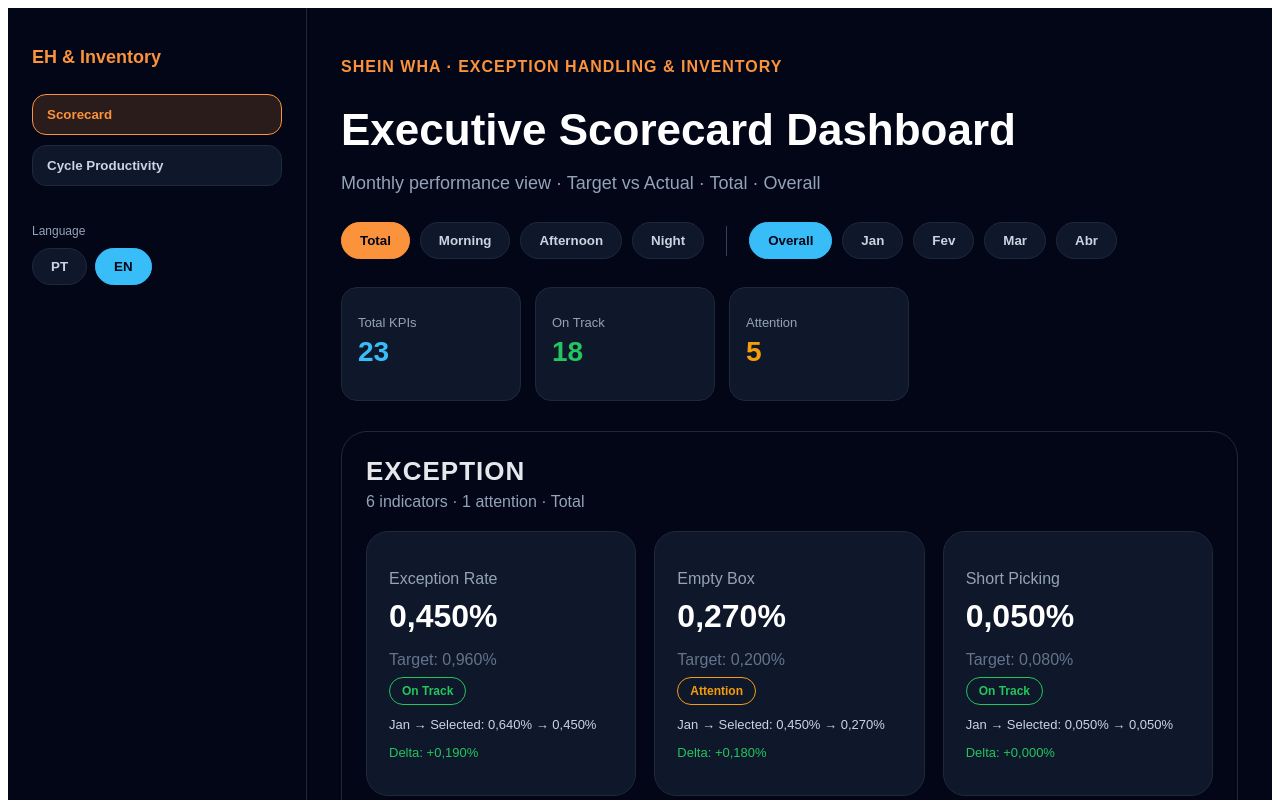
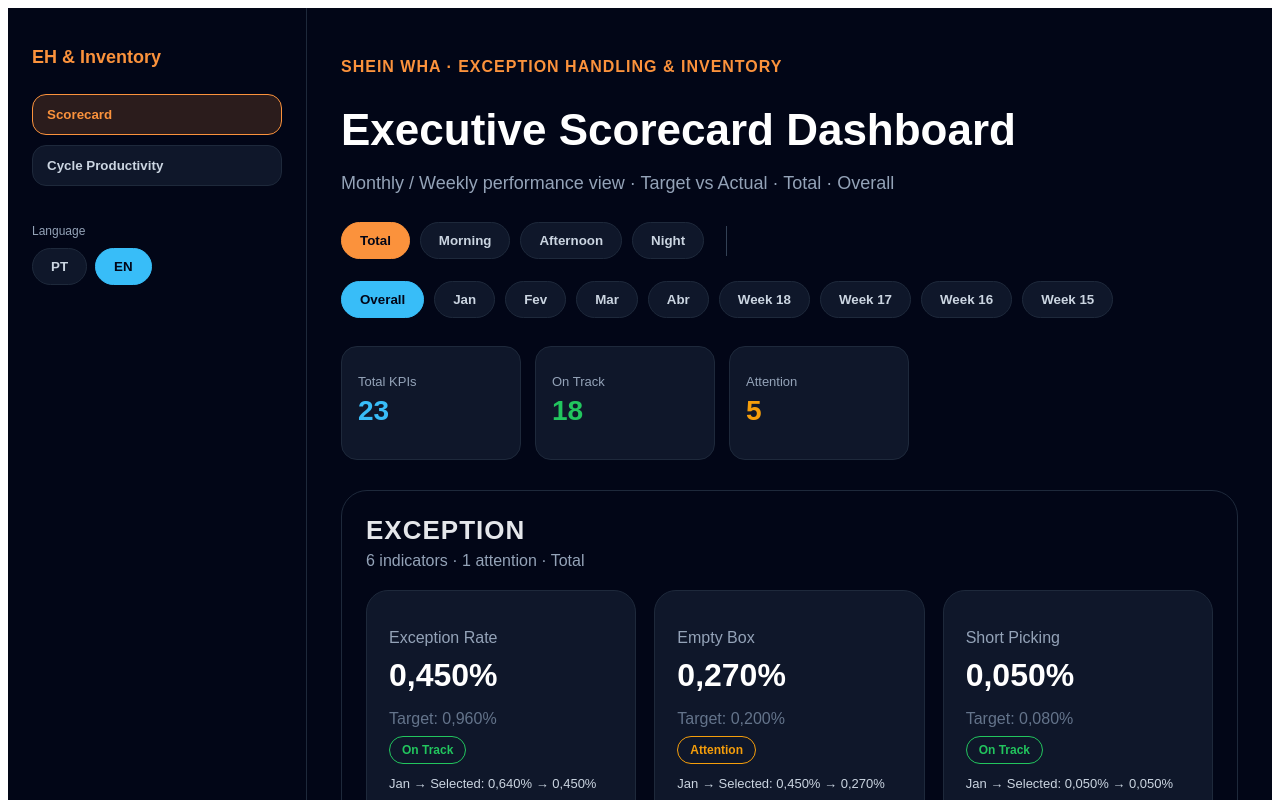
Before and after one commit to gabrielmedinaleite-hue/exception-handling-dashboard, a Next.js app: page / in a window 1280 px wide. Shown: the top 800 px of the page. Built offline with nearby package versions, Linux system fonts and the light colour scheme.

Commit message:
Update page.js

```diff
--- a/app/page.js
+++ b/app/page.js
@@ -69,22 +69,50 @@ const productivityRows = [
 
 const clusters = ["EXCEPTION", "HANDOVER", "SLA", "LOST", "INVENTORY", "TICKET"];
 const shifts = ["Total", "Morning", "Afternoon", "Night"];
+
 const months = [
   { key: "overall", label: "Overall" },
   { key: "jan", label: "Jan" },
   { key: "feb", label: "Fev" },
   { key: "mar", label: "Mar" },
   { key: "apr", label: "Abr" },
+  { key: "w18", label: "Week 18" },
+  { key: "w17", label: "Week 17" },
+  { key: "w16", label: "Week 16" },
+  { key: "w15", label: "Week 15" },
 ];
+
+const weeklyKeys = ["w18", "w17", "w16", "w15"];
+
+function getWeeklyValue(data, selectedMonth) {
+  const start = data.mar ?? data.overall ?? 0;
+  const end = data.apr ?? data.overall ?? 0;
+
+  const weeklyMap = {
+    w15: start,
+    w16: start + (end - start) * 0.33,
+    w17: start + (end - start) * 0.66,
+    w18: end,
+  };
+
+  return Number(weeklyMap[selectedMonth].toFixed(3));
+}
 
 function getEffectiveMonth(kpi, selectedMonth) {
   if (selectedMonth === "overall") return "overall";
+  if (weeklyKeys.includes(selectedMonth)) return selectedMonth;
   return kpi.cluster === "LOST" ? "mar" : selectedMonth;
 }
 
 function buildKpisByShift(shift, selectedMonth) {
   return baseKpis.map((item) => {
     const monthKey = getEffectiveMonth(item, selectedMonth);
+    const shiftData = item.shifts[shift];
+
+    const value = weeklyKeys.includes(monthKey)
+      ? getWeeklyValue(shiftData, monthKey)
+      : shiftData[monthKey];
+
     return {
       title: item.title,
       cluster: item.cluster,
@@ -93,8 +121,8 @@ function buildKpisByShift(shift, selectedMonth) {
       direction: item.direction,
       selectedMonth,
       effectiveMonth: monthKey,
-      value: item.shifts[shift][monthKey],
-      ...item.shifts[shift],
+      value,
+      ...shiftData,
     };
   });
 }
@@ -125,14 +153,14 @@ function getColor(status) {
 }
 
 function fmt(value) {
-  return `${value.toLocaleString("pt-BR", {
-    minimumFractionDigits: value < 1 ? 3 : 2,
-    maximumFractionDigits: value < 1 ? 3 : 2,
+  return `${Number(value || 0).toLocaleString("pt-BR", {
+    minimumFractionDigits: Number(value) < 1 ? 3 : 2,
+    maximumFractionDigits: Number(value) < 1 ? 3 : 2,
   })}%`;
 }
 
 function fmtNumber(value) {
-  return value.toLocaleString("pt-BR");
+  return Number(value || 0).toLocaleString("pt-BR");
 }
 
 function deltaValue(item) {
@@ -147,7 +175,7 @@ const dictionary = {
     onTrack: "On Track",
     attention: "Attention",
     dashboardTitle: "Executive Scorecard Dashboard",
-    dashboardSubtitle: "Monthly performance view · Target vs Actual",
+    dashboardSubtitle: "Monthly / Weekly performance view · Target vs Actual",
     productivityTitle: "Cycle Productivity",
     productivitySubtitle: "Productivity ranking by checker · Total counted locations",
     totalLocations: "Total Locations Counted",
@@ -168,7 +196,7 @@ const dictionary = {
     onTrack: "On Track",
     attention: "Attention",
     dashboardTitle: "Dashboard Executivo de Indicadores",
-    dashboardSubtitle: "Visão mensal · Meta vs Real",
+    dashboardSubtitle: "Visão mensal / semanal · Meta vs Real",
     productivityTitle: "Produtividade Ciclo",
     productivitySubtitle: "Ranking de produtividade por checker · Soma total de posições contadas",
     totalLocations: "Total de Posições Contadas",
@@ -270,7 +298,12 @@ function FilterBar({ selectedShift, setSelectedShift, selectedMonth, setSelected
 
       <div style={{ display: "flex", gap: "10px", flexWrap: "wrap" }}>
         {months.map((month) => (
-          <Button key={month.key} active={selectedMonth === month.key} onClick={() => setSelectedMonth(month.key)} color="#38bdf8">
+          <Button
+            key={month.key}
+            active={selectedMonth === month.key}
+            onClick={() => setSelectedMonth(month.key)}
+            color={weeklyKeys.includes(month.key) ? "#22c55e" : "#38bdf8"}
+          >
             {month.label}
           </Button>
         ))}
@@ -326,7 +359,7 @@ function ScorecardPage({ kpis, selectedShift, setSelectedShift, selectedMonth, s
             <h2 style={clusterTitle}>{cluster}</h2>
             <p style={clusterSubtitle}>
               {clusterKpis.length} indicators · {clusterAttention} attention · {selectedShift}
-              {cluster === "LOST" && selectedMonth !== "overall" ? " · Result based on Mar (M-2)" : ""}
+              {cluster === "LOST" && selectedMonth !== "overall" && !weeklyKeys.includes(selectedMonth) ? " · Result based on Mar (M-2)" : ""}
             </p>
 
             <div style={{ display: "grid", gridTemplateColumns: "repeat(auto-fit,minmax(235px,1fr))", gap: "18px", marginTop: "20px" }}>
@@ -544,10 +577,10 @@ function KpiModal({ selectedKpi, chartShift, setChartShift, close }) {
         <ResponsiveContainer width="100%" height={420}>
           <LineChart
             data={[
-              { month: "Jan", value: selectedKpi.jan, target: selectedKpi.target },
-              { month: "Fev", value: selectedKpi.feb, target: selectedKpi.target },
-              { month: "Mar", value: selectedKpi.mar, target: selectedKpi.target },
-              { month: "Abr", value: selectedKpi.apr, target: selectedKpi.target },
+              { month: "Week 15", value: getWeeklyValue(selectedKpi, "w15"), target: selectedKpi.target },
+              { month: "Week 16", value: getWeeklyValue(selectedKpi, "w16"), target: selectedKpi.target },
+              { month: "Week 17", value: getWeeklyValue(selectedKpi, "w17"), target: selectedKpi.target },
+              { month: "Week 18", value: getWeeklyValue(selectedKpi, "w18"), target: selectedKpi.target },
             ]}
             margin={{ top: 30, right: 30, left: 10, bottom: 10 }}
           >
@@ -607,7 +640,7 @@ function KpiCard({ item, onClick }) {
       </span>
       <p style={{ color: "#cbd5e1", marginTop: "18px", fontSize: "13px" }}>Jan → Selected: {fmt(item.jan)} → {fmt(item.value ?? item.apr)}</p>
       <p style={{ color: deltaGood ? "#22c55e" : "#ef4444", fontSize: "13px", marginTop: "6px" }}>Delta: {deltaGood ? "+" : ""}{fmt(delta)}</p>
-      {item.cluster === "LOST" && item.selectedMonth !== "overall" && <p style={{ color: "#94a3b8", fontSize: "12px", marginTop: "8px" }}>Using M-2 result</p>}
+      {item.cluster === "LOST" && item.selectedMonth !== "overall" && !weeklyKeys.includes(item.selectedMonth) && <p style={{ color: "#94a3b8", fontSize: "12px", marginTop: "8px" }}>Using M-2 result</p>}
     </div>
   );
 }
```
